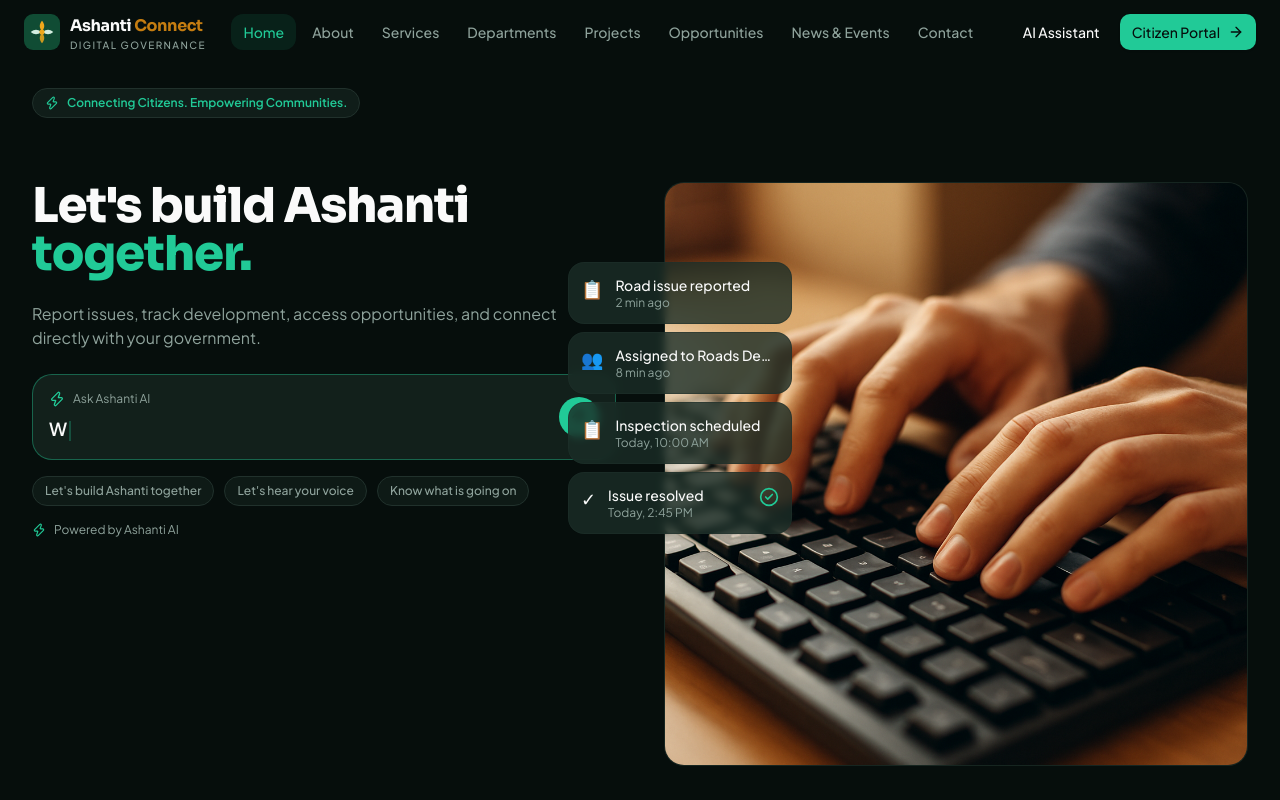
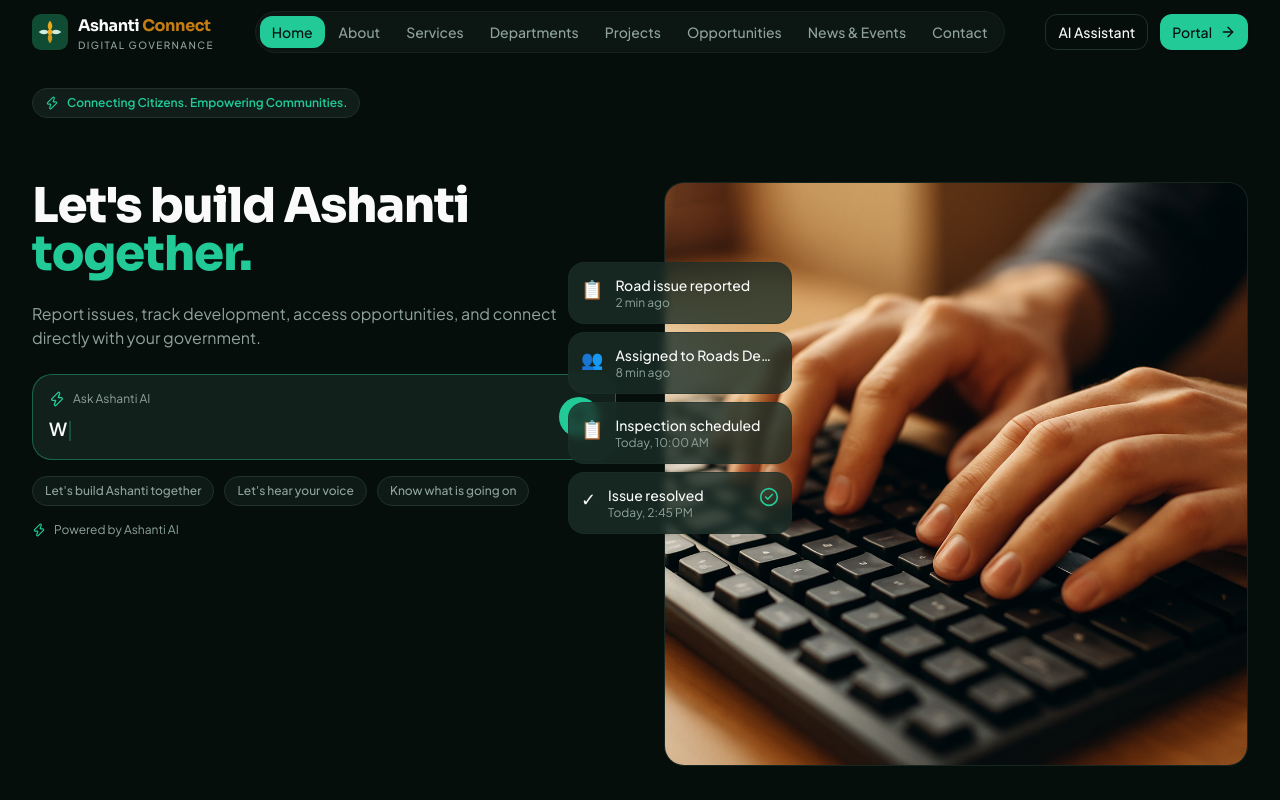
Before and after one commit to TechVerge-Africa/ashanti-connect, a Next.js app: page / in a window 1280 px wide. Shown: the top 800 px of the page. Built offline with nearby package versions, Linux system fonts and the light colour scheme.

Commit message:
feat: enhance site-header layout and nav styling
Co-authored-by: Sulley Abdul Latif <170758198+AbdulLatif1718@users.noreply.github.com>

```diff
--- a/src/components/layout/site-header.tsx
+++ b/src/components/layout/site-header.tsx
@@ -48,12 +48,13 @@ export function SiteHeader() {
         scrolled || open ? "glass border-b border-border shadow-soft" : "bg-transparent",
       )}
     >
-      <div className="container flex h-16 items-center justify-between gap-4">
+      <div className="container flex h-16 items-center justify-between gap-6 px-4 lg:px-8">
         <Link href="/" aria-label="Ashanti Connect home" className="shrink-0">
           <Logo />
         </Link>
 
-        <nav className="hidden items-center gap-1 lg:flex">
+        <nav className="hidden flex-1 items-center justify-center lg:flex">
+          <div className="inline-flex items-center gap-0.5 rounded-full border border-border/50 bg-secondary/30 p-1 backdrop-blur-sm">
             {publicNav.map((link) => {
               const active = isActive(link.href);
               return (
@@ -62,25 +63,26 @@ export function SiteHeader() {
                   href={link.href}
                   aria-current={active ? "page" : undefined}
                   className={cn(
-                  "rounded-lg px-3 py-2 text-sm font-medium transition-colors",
+                    "rounded-lg px-3 py-1.5 text-sm font-medium transition-all duration-200",
                     active
-                    ? "bg-primary/10 text-primary"
-                    : "text-muted-foreground hover:bg-secondary hover:text-foreground",
+                      ? "bg-primary text-primary-foreground shadow-sm"
+                      : "text-muted-foreground hover:text-foreground hover:bg-white/50",
                   )}
                 >
                   {link.label}
                 </Link>
               );
             })}
+          </div>
         </nav>
 
-        <div className="hidden items-center gap-2 lg:flex">
-          <Button asChild variant="ghost" size="sm">
+        <div className="hidden items-center gap-3 lg:flex">
+          <Button asChild variant="outline" size="sm" className="rounded-lg">
             <Link href="/assistant">AI Assistant</Link>
           </Button>
-          <Button asChild size="sm">
+          <Button asChild size="sm" className="rounded-lg">
             <Link href="/portal">
-              Citizen Portal <ArrowRight className="h-4 w-4" />
+              Portal <ArrowRight className="h-4 w-4" />
             </Link>
           </Button>
         </div>
```
Lines whose indentation alone changed are shown as unchanged.
